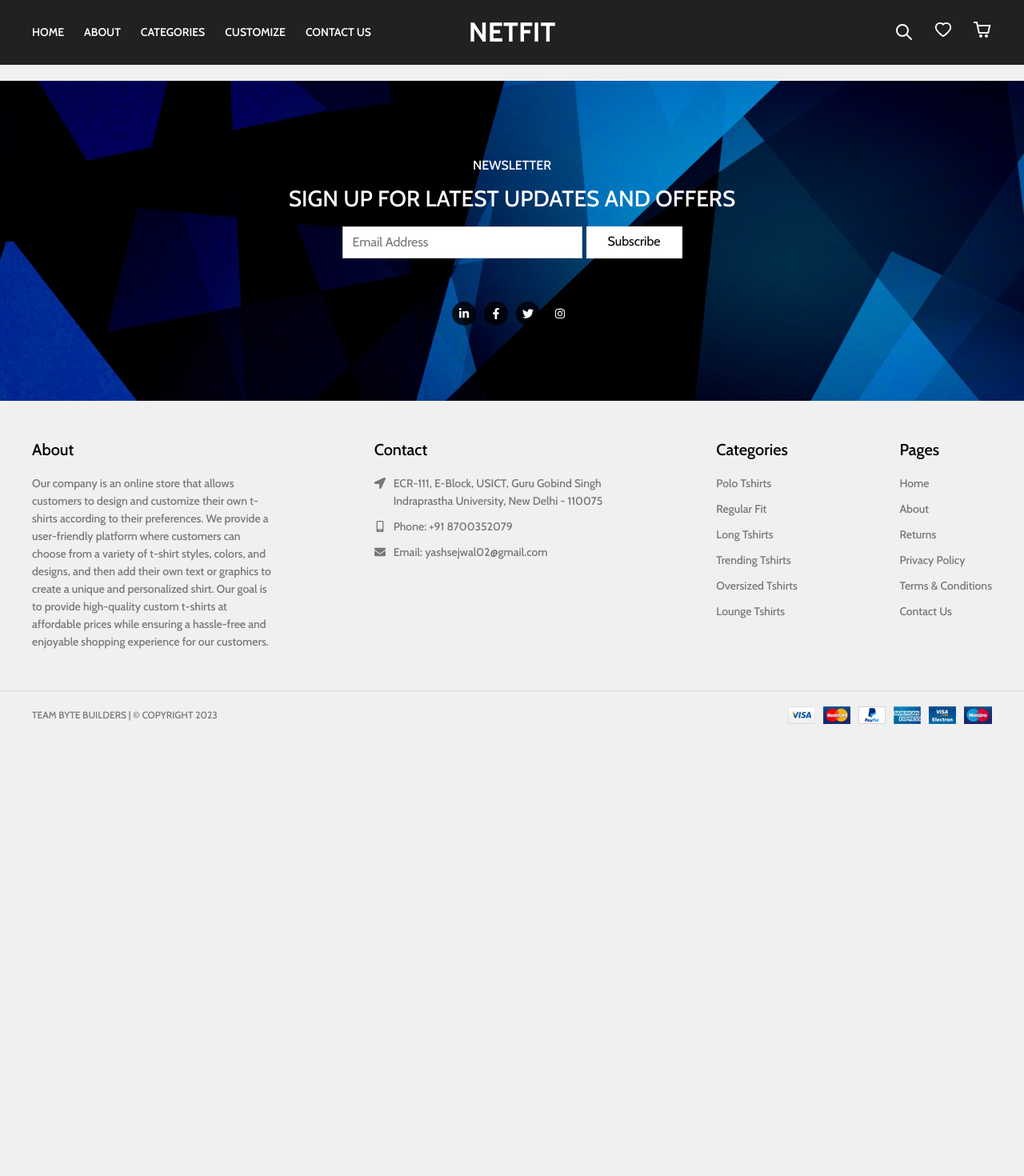
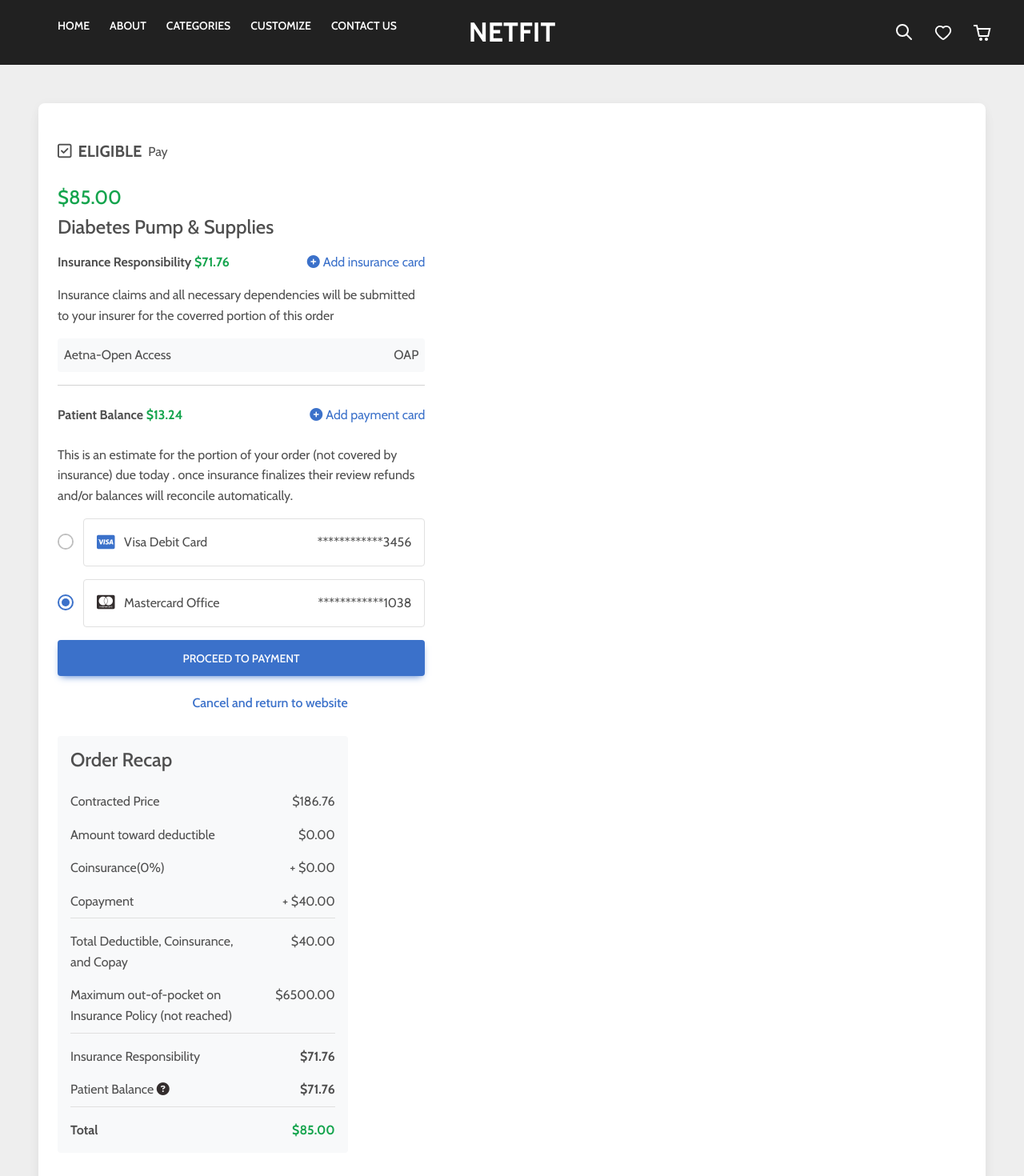
Before and after one commit to YashSejwal/Custom-Tshirt-store, a React (Create React App) app: page /checkout in a window 1280 px wide. Shown: the top 1470 px of the page at 80% size. Before the commit the page ends 924 px from the top, so only its background shows below. Built offline with nearby package versions, Linux system fonts and the light colour scheme; no server answers; a web font is replaced by a local one.

Commit message:
added new payment method

```diff
--- a/package.json
+++ b/package.json
@@ -23,6 +23,7 @@
     "formik": "^2.2.9",
     "framer-motion": "^10.12.4",
     "maath": "^0.5.3",
+    "mdb-react-ui-kit": "^6.0.0",
     "pure-react-carousel": "^1.29.0",
     "react": "^18.2.0",
     "react-bootstrap": "^2.7.4",
--- a/src/App.js
+++ b/src/App.js
@@ -10,6 +10,7 @@ import Newsletter from "./components/Footer/Newsletter/Newsletter";
 import AppContext from "./utils/context";
 // import Product from "./components/Products/Product/Product";
 import ShirtCustomize from "./components/three/ShirtCustomize";
+import CheckoutForm from "./components/Checkout/CheckoutForm";
 
 function App() {
     return (
@@ -21,6 +22,7 @@ function App() {
                     <Route path="/category/:id" element={<Category />} />
                     <Route path="/product/:id" element={<SingleProduct />} />
                     <Route path="/shirtcustomize" element={<ShirtCustomize/>}/>
+                    <Route path="/checkout" element={<CheckoutForm/>}/>
                 </Routes>
                 <Newsletter />
                 <Footer />
--- /dev/null
+++ b/src/components/Checkout/CheckoutForm.jsx
@@ -0,0 +1,201 @@
+import React from "react";
+import {
+  MDBBtn,
+  MDBCard,
+  MDBCardBody,
+  MDBCol,
+  MDBContainer,
+  MDBIcon,
+  MDBRadio,
+  MDBRow,
+} from "mdb-react-ui-kit";
+import 'mdb-react-ui-kit/dist/css/mdb.min.css';
+export default function CheckoutForm() {
+  return (
+    <MDBContainer fluid className="p-5" style={{ backgroundColor: "#eee" }}>
+      <MDBCard>
+        <MDBCardBody>
+          <MDBRow className="d-flex justify-content-center pb-5">
+            <MDBCol md="7" xl="5" className="mb-4 mb-md-0">
+              <div className="py-4 d-flex flex-row">
+                <h5>
+                  <span className="far fa-check-square pe-2"></span>
+                  <b>ELIGIBLE</b>
+                </h5>
+                <span className="ps-2">Pay</span>
+              </div>
+              <h4 className="text-success">$85.00</h4>
+              <h4>Diabetes Pump &amp; Supplies</h4>
+              <div className="d-flex pt-2">
+                <div>
+                  <p>
+                    <b>
+                      Insurance Responsibility{" "}
+                      <span className="text-success">$71.76</span>
+                    </b>
+                  </p>
+                </div>
+                <div className="ms-auto">
+                  <p className="text-primary">
+                    <MDBIcon
+                      fas
+                      icon="plus-circle"
+                      className="text-primary pe-1"
+                    />
+                    Add insurance card
+                  </p>
+                </div>
+              </div>
+              <p>
+                Insurance claims and all necessary dependencies will be
+                submitted to your insurer for the coverred portion of this order
+              </p>
+              <div
+                className="rounded d-flex"
+                style={{ backgroundColor: "#f8f9fa" }}
+              >
+                <div className="p-2">Aetna-Open Access</div>
+                <div className="ms-auto p-2">OAP</div>
+              </div>
+              <hr />
+              <div className="pt-2">
+                <div className="d-flex pb-2">
+                  <div>
+                    <p>
+                      <b>
+                        Patient Balance{" "}
+                        <span className="text-success">$13.24</span>
+                      </b>
+                    </p>
+                  </div>
+                  <div className="ms-auto">
+                    <p className="text-primary">
+                      <MDBIcon
+                        fas
+                        icon="plus-circle"
+                        className="text-primary pe-1"
+                      />
+                      Add payment card
+                    </p>
+                  </div>
+                </div>
+                <p>
+                  This is an estimate for the portion of your order (not covered
+                  by insurance) due today . once insurance finalizes their
+                  review refunds and/or balances will reconcile automatically.
+                </p>
+                <div className="d-flex flex-row pb-3">
+                  <div className="d-flex align-items-center pe-2">
+                    <MDBRadio name="radioNoLabel" id="radioNoLabel1" checked />
+                  </div>
+                  <div className="rounded border d-flex w-100 p-3 align-items-center">
+                    <p className="mb-0">
+                      <MDBIcon
+                        fab
+                        icon="cc-visa"
+                        size="lg"
+                        className="text-primary pe-2"
+                      />{" "}
+                      Visa Debit Card
+                    </p>
+                    <div className="ms-auto">************3456</div>
+                  </div>
+                </div>
+                <div className="d-flex flex-row pb-3">
+                  <div className="d-flex align-items-center pe-2">
+                    <MDBRadio name="radioNoLabel" id="radioNoLabel1" checked />
+                  </div>
+                  <div className="rounded border d-flex w-100 p-3 align-items-center">
+                    <p className="mb-0">
+                      <MDBIcon
+                        fab
+                        icon="cc-mastercard"
+                        size="lg"
+                        className="text-dark pe-2"
+                      />{" "}
+                      Mastercard Office
+                    </p>
+                    <div className="ms-auto">************1038</div>
+                  </div>
+                </div>
+                <MDBBtn block size="lg">
+                  Proceed to payment
+                </MDBBtn>
+              </div>
+            </MDBCol>
+            <MDBCol md="5" xl="4" offsetXl="1">
+              {" "}
+              <div className="py-4 d-flex justify-content-end">
+                <h6>
+                  <a href="#!">Cancel and return to website</a>
+                </h6>
+              </div>
+              <div
+                className="rounded d-flex flex-column p-2"
+                style={{ backgroundColor: "#f8f9fa" }}
+              >
+                <div className="p-2 me-3">
+                  <h4>Order Recap</h4>
+                </div>
+                <div className="p-2 d-flex">
+                  <MDBCol size="8">Contracted Price</MDBCol>
+                  <div className="ms-auto">$186.76</div>
+                </div>
+                <div className="p-2 d-flex">
+                  <MDBCol size="8">Amount toward deductible</MDBCol>
+                  <div className="ms-auto">$0.00</div>
+                </div>
+                <div className="p-2 d-flex">
+                  <MDBCol size="8">Coinsurance(0%)</MDBCol>
+                  <div className="ms-auto">+ $0.00</div>
+                </div>
+                <div className="p-2 d-flex">
+                  <MDBCol size="8">Copayment</MDBCol>
+                  <div className="ms-auto">+ $40.00</div>
+                </div>
+                <div className="border-top px-2 mx-2"></div>
+                <div className="p-2 d-flex pt-3">
+                  <MDBCol size="8">
+                    Total Deductible, Coinsurance, and Copay
+                  </MDBCol>
+                  <div className="ms-auto">$40.00</div>
+                </div>
+                <div className="p-2 d-flex">
+                  <MDBCol size="8">
+                    Maximum out-of-pocket on Insurance Policy (not reached)
+                  </MDBCol>
+                  <div className="ms-auto">$6500.00</div>
+                </div>
+                <div className="border-top px-2 mx-2"></div>
+                <div className="p-2 d-flex pt-3">
+                  <MDBCol size="8">Insurance Responsibility</MDBCol>
+                  <div className="ms-auto">
+                    <b>$71.76</b>
+                  </div>
+                </div>
+                <div className="p-2 d-flex">
+                  <MDBCol size="8">
+                    Patient Balance{" "}
+                    <span className="fa fa-question-circle text-dark"></span>
+                  </MDBCol>
+                  <div className="ms-auto">
+                    <b>$71.76</b>
+                  </div>
+                </div>
+                <div className="border-top px-2 mx-2"></div>
+                <div className="p-2 d-flex pt-3">
+                  <MDBCol size="8">
+                    <b>Total</b>
+                  </MDBCol>
+                  <div className="ms-auto">
+                    <b className="text-success">$85.00</b>
+                  </div>
+                </div>
+              </div>
+            </MDBCol>
+          </MDBRow>
+        </MDBCardBody>
+      </MDBCard>
+    </MDBContainer>
+  );
+}
```
